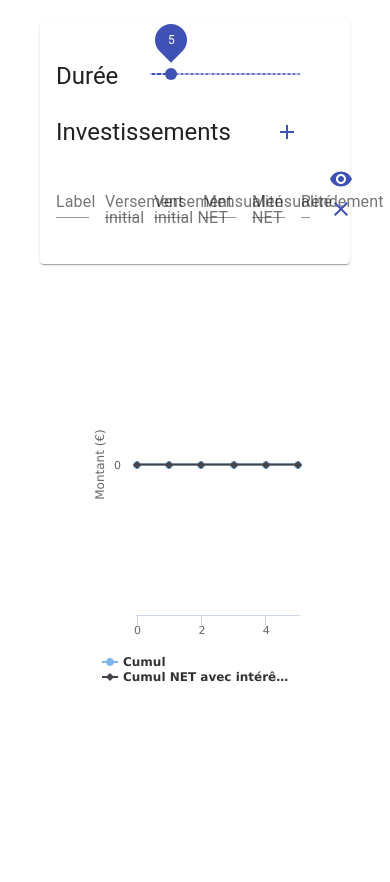
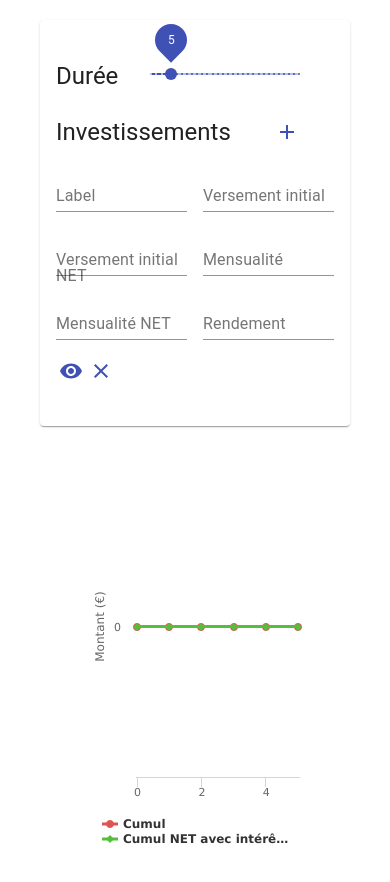
Before and after one commit to Softcadbury/Dagga, a React (Create React App) app: page / in a window 390 px wide. Both pictures are taken after a click on the button "Ajouter un investissement". Shown: the top 882 px of the page. Before the commit the page ends 844 px from the top, so only its background shows below. Built offline with nearby package versions, Linux system fonts and the light colour scheme.

Commit message:
Improve graph design + Fix responsive

```diff
--- a/src/components/form.tsx
+++ b/src/components/form.tsx
@@ -113,49 +113,49 @@ const RenderInvestment = ({
             alignItems="center"
             className={classes.investment}
         >
-            <Grid item xs={2}>
+            <Grid item lg={2} md={4} xs={6}>
                 <TextField
                     label="Label"
                     value={label}
                     onChange={onLabelChange}
                 />
             </Grid>
-            <Grid item xs={2}>
+            <Grid item lg={2} md={4} xs={6}>
                 <TextField
                     label="Versement initial"
                     value={amount}
                     onChange={onAmountChange}
                 />
             </Grid>
-            <Grid item xs={2}>
+            <Grid item lg={2} md={4} xs={6}>
                 <TextField
                     label="Versement initial NET"
                     value={amountNet}
                     onChange={onAmountNetChange}
                 />
             </Grid>
-            <Grid item xs={2}>
+            <Grid item lg={2} md={4} xs={6}>
                 <TextField
                     label="Mensualité"
                     value={monthlyAmount}
                     onChange={onMonthlyAmountChange}
                 />
             </Grid>
-            <Grid item xs={2}>
+            <Grid item lg={2} md={4} xs={6}>
                 <TextField
                     label="Mensualité NET"
                     value={monthlyAmountNet}
                     onChange={onMonthlyAmountNetChange}
                 />
             </Grid>
-            <Grid item xs={1}>
+            <Grid item lg={1} md={4} xs={6}>
                 <TextField
                     label="Rendement"
                     value={percentage}
                     onChange={onPercentageChange}
                 />
             </Grid>
-            <Grid item xs={1}>
+            <Grid item lg={1} md={4} xs={6}>
                 <IconButton
                     color={'primary'}
                     onClick={toggleIsVisible}
--- a/src/components/graph.tsx
+++ b/src/components/graph.tsx
@@ -100,18 +100,29 @@ const Graph = ({ investments, time }: GraphProps) => {
             enabled: false,
         },
         yAxis: {
+            allowDecimals: false,
             title: {
                 text: 'Montant (€)',
+            },
+        },
+        xAxis: {
+            allowDecimals: false,
+        },
+        plotOptions: {
+            series: {
+                lineWidth: 3,
             },
         },
         series: [
             {
                 name: 'Cumul',
                 data: cumulatedAmounts,
+                color: '#DF5353',
             },
             {
                 name: 'Cumul NET avec intérêts',
                 data: cumulatedAmountsWithInterest,
+                color: '#55BF3B',
             },
         ],
     };
```
